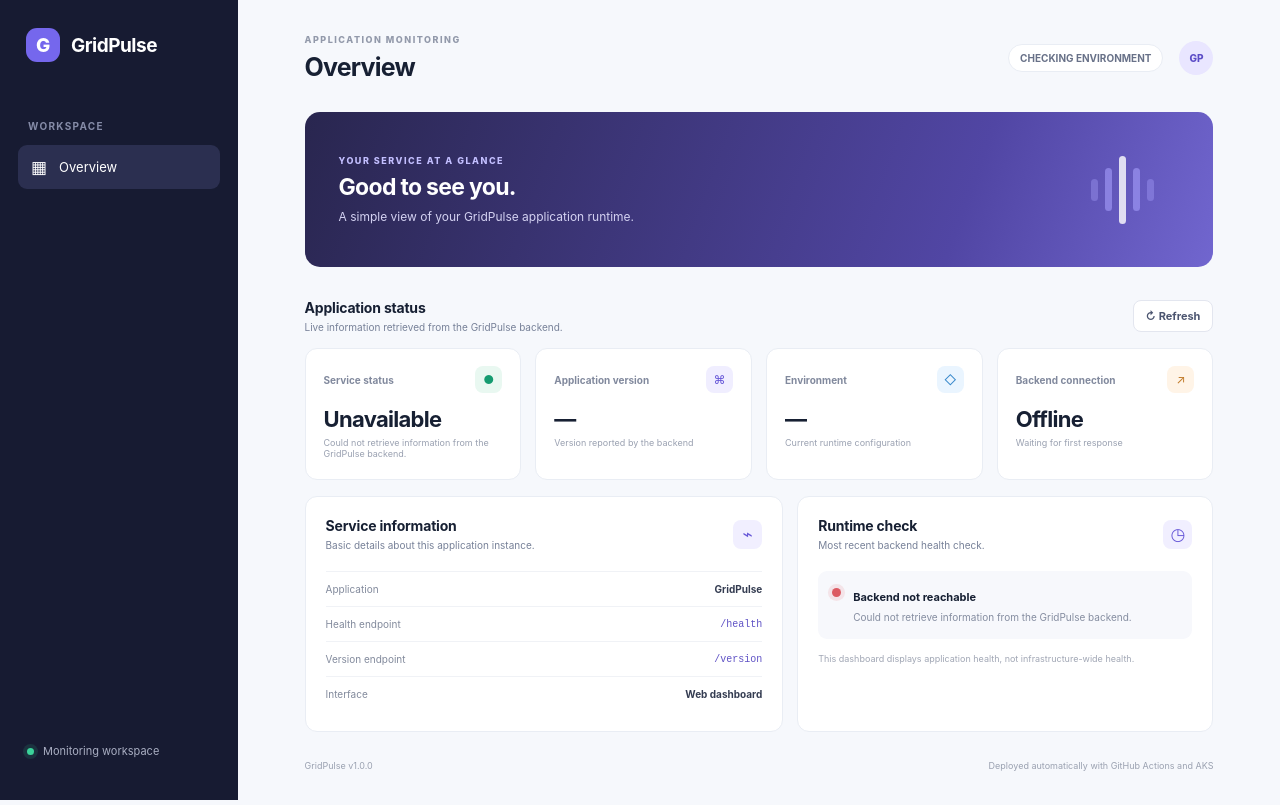
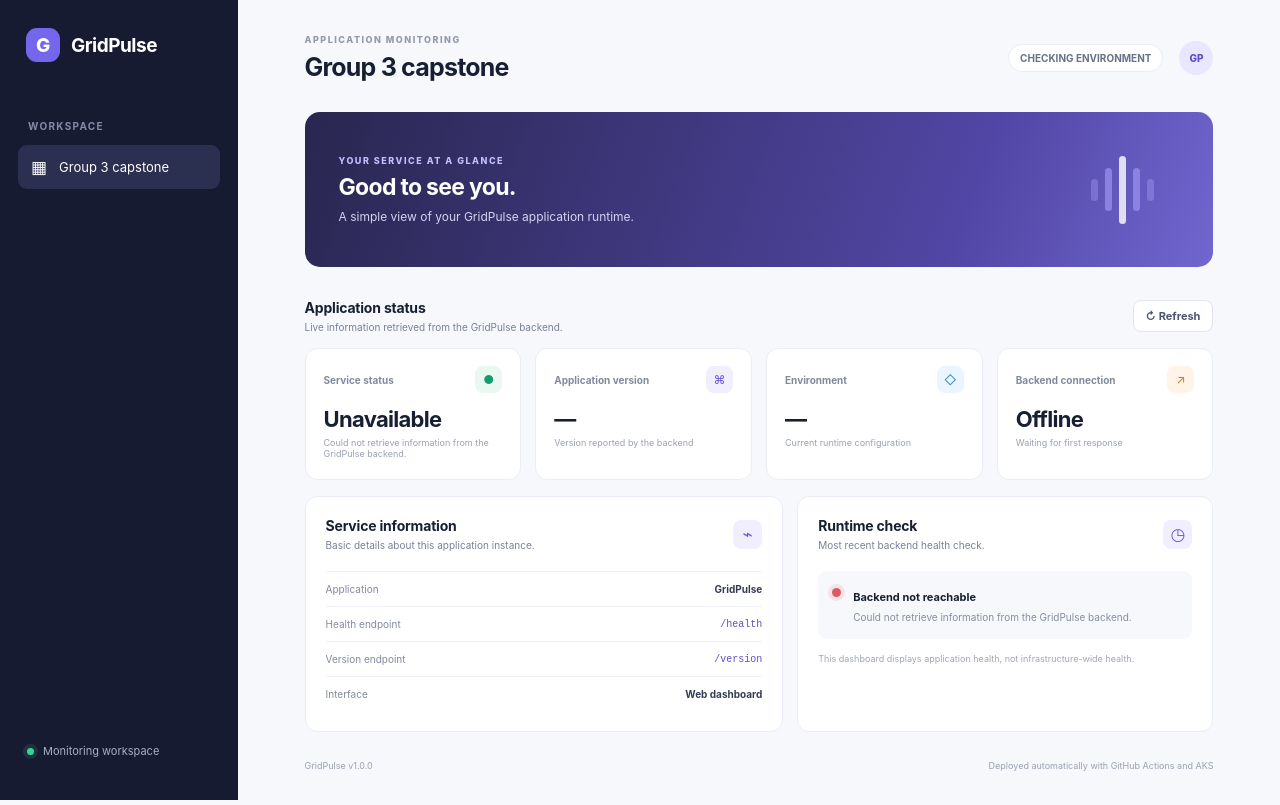
Before and after one commit to ufuomaorieruo/GridPulse, a website: page public/index.html in a window 1280 px wide. Drawn offline with Linux system fonts and the light colour scheme; no server answers.

Commit message:
update dashbord

```diff
--- a/public/index.html
+++ b/public/index.html
@@ -19,7 +19,7 @@
       <div class="sidebar-label">WORKSPACE</div>
       <a class="nav-link active" href="/">
         <span class="nav-icon">▦</span>
-        Overview
+        Group 3 capstone
       </a>
 
       <div class="sidebar-bottom">
@@ -32,7 +32,7 @@
       <header class="topbar">
         <div>
           <p class="eyebrow">APPLICATION MONITORING</p>
-          <h1>Overview</h1>
+          <h1>Group 3 capstone</h1>
         </div>
         <div class="topbar-right">
           <span class="environment-chip" id="environment-chip">Checking environment</span>
```
